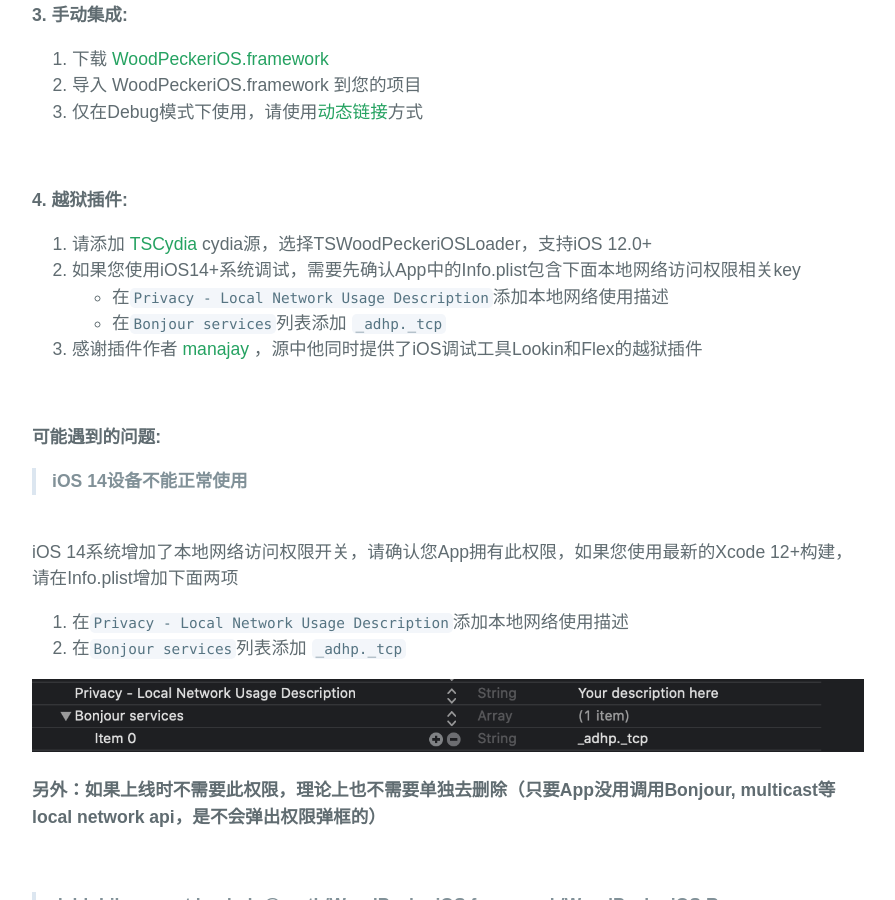
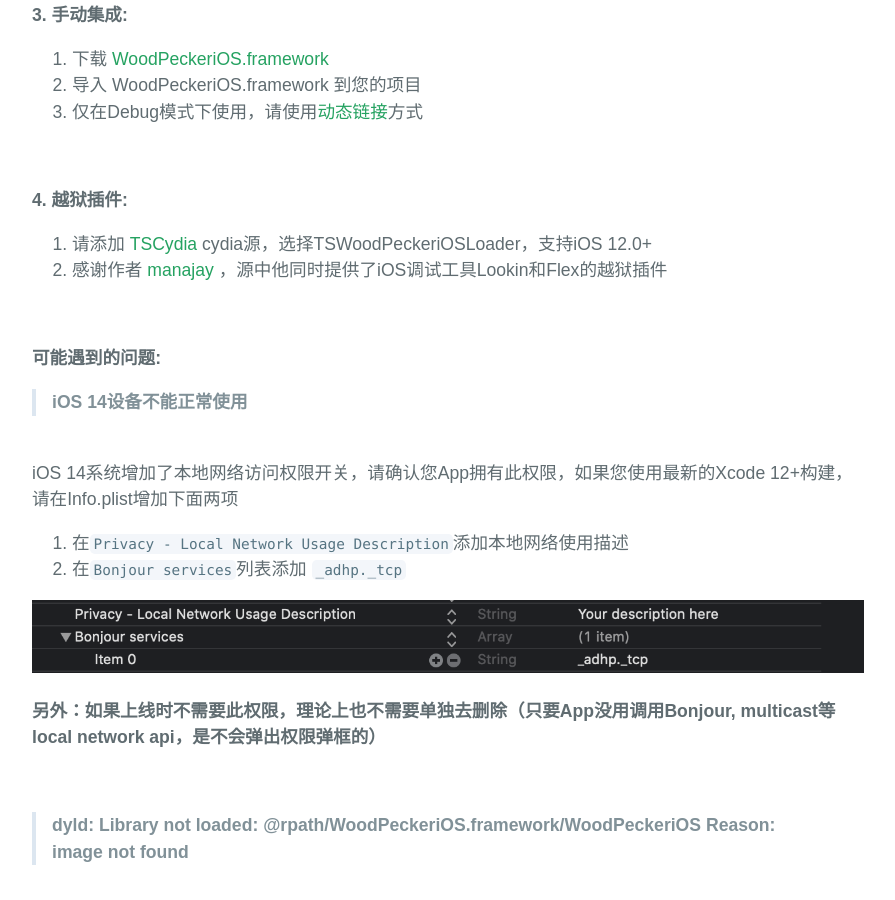
Before and after one commit to github-xiaogang/woodpecker, a Jekyll site: the page built from cnusage.md, in a window 1280 px wide and 900 px high, scrolled down 660 px. Shown: the whole window, without its empty margins (192-1087 px from the left). Built offline with Jekyll 4.4.1, drawn with Linux system fonts in a browser that asks for light colours.

Commit message:
jailbreak fix

```diff
--- a/cnusage.md
+++ b/cnusage.md
@@ -40,11 +40,7 @@ binary "https://raw.githubusercontent.com/appwoodpecker/woodpecker-ios/master/Wo
 **4. 越狱插件:**
 
 1. 请添加<a href="https://todayios-cydia.github.io/cydia/"> TSCydia </a>cydia源，选择TSWoodPeckeriOSLoader，支持iOS 12.0+
-2. 如果您使用iOS14+系统调试，需要先确认App中的Info.plist包含下面本地网络访问权限相关key
-- 在`Privacy - Local Network Usage Description`添加本地网络使用描述
-- 在`Bonjour services`列表添加 `_adhp._tcp`
-3. 感谢插件作者<a href="https://github.com/todayios-cydia"> manajay </a>，源中他同时提供了iOS调试工具Lookin和Flex的越狱插件
-
+2. 感谢作者<a href="https://github.com/todayios-cydia"> manajay </a>，源中他同时提供了iOS调试工具Lookin和Flex的越狱插件
 
 <br>
 
```
Also changed, not shown: usage.md (+1 -4 lines).
